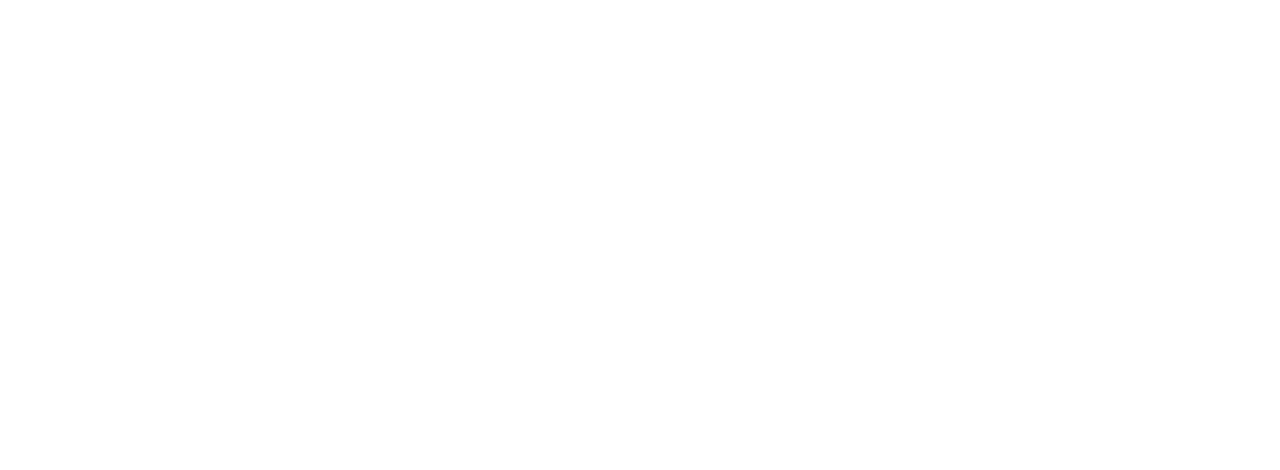
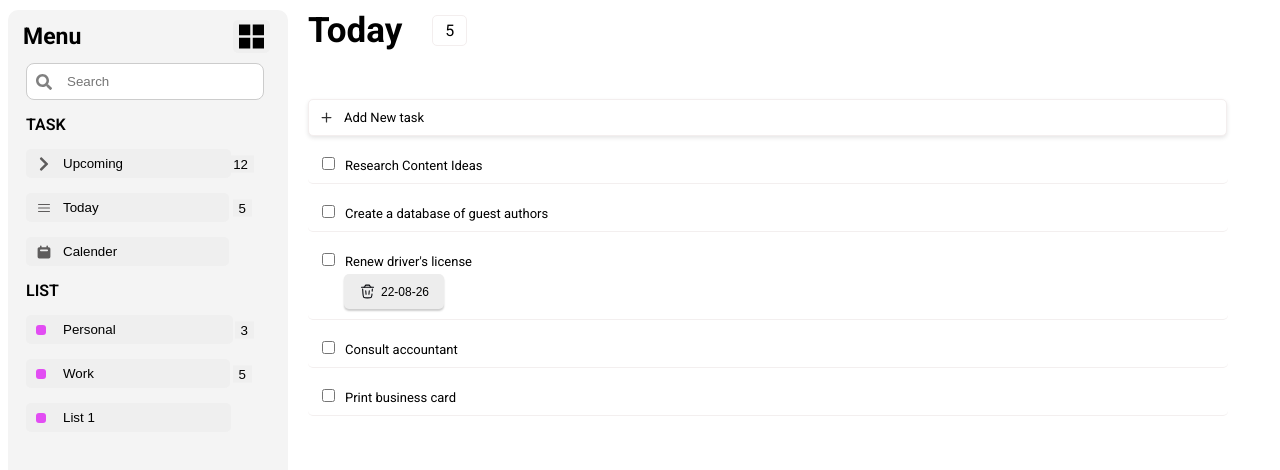
Before and after one commit to Westbrown687/Dove-App, a React (Vite) app in the folder Todolist-App/: page /today in a window 1280 px wide. Before the commit this address had no page. Shown: the top 470 px of the page. Built offline with nearby package versions, Linux system fonts and the light colour scheme.

Commit message:
update-the-upcoming-folder-and-css

```diff
--- a/Todolist-App/src/App.css
+++ b/Todolist-App/src/App.css
@@ -0,0 +1,18 @@
+@import url('https://fonts.googleapis.com/css2?family=Roboto:ital,wght@0,100..900;1,100..900&display=swap');
+
+
+body {
+  margin: 0;
+}
+
+.app-container {
+  display: flex;
+  align-items: flex-start;
+  min-height: 100vh;
+  padding-top: 10px;
+}
+
+.side-bar {
+  width: 280px;
+  flex-shrink: 0;
+}
--- a/Todolist-App/src/App.jsx
+++ b/Todolist-App/src/App.jsx
@@ -1,5 +1,5 @@
 import { BrowserRouter, Routes, Route } from "react-router-dom";
-import { HomePage } from "./HomePage";
+import { Today } from "./today";
 import { SideBar } from "./sidebar";
 import { Upcoming } from "./Upcoming";
 import "./App.css";
@@ -7,11 +7,16 @@
 function App() {
   return (
     <BrowserRouter>
-      <Routes>
-        <Route path="/homepage" element={<HomePage />} />
-        <Route path="/sidebar" element={<SideBar />} />
-        <Route path="/upcoming" element={<Upcoming />} />
-      </Routes>
+      <div className="app-container">
+        <SideBar />
+
+        <main className="body-content">
+          <Routes>
+            <Route path="/today" element={<Today />} />
+            <Route path="/upcoming" element={<Upcoming />} />
+          </Routes>
+        </main>
+      </div>
     </BrowserRouter>
   );
 }
--- a/Todolist-App/src/HomePage.jsx
+++ /dev/null
@@ -1,62 +0,0 @@
-import "./homepage.css";
-import { SideBar } from "./sidebar";
-
-export function HomePage() {
-  return (
-    <>
-      <title>Dove App</title>
-      <div className="app-container">
-        <SideBar />
-        <main className="body-content">
-          <section className="date-con">
-            <div className="today">Today</div>
-            <div className="date">
-              <button className="date-button">5</button>
-            </div>
-          </section>
-
-          <section className="tasks-section">
-            <button className="newtask-con">
-              <img className="plus-img" src="/images/plus-alt.svg" alt="Add" />
-              <span>Add New task</span>
-            </button>
-
-            <div className="activities-container">
-              <div className="activity-item">
-                <input type="checkbox" />
-                <span>Research Content Ideas</span>
-              </div>
-
-              <div className="activity-item">
-                <input type="checkbox" />
-                <span>Create a database of guest authors</span>
-              </div>
-
-              <div className="activity-box">
-                <div>
-                  <input type="checkbox" />
-                  <span>Renew driver's license</span>
-                </div>
-
-                <button className="trash-button">
-                  <img className="trash" src="/images/trash.svg" alt="Delete" />
-                  <span>22-08-26</span>
-                </button>
-              </div>
-
-              <div className="activity-item">
-                <input type="checkbox" />
-                <span>Consult accountant</span>
-              </div>
-
-              <div className="activity-item">
-                <input type="checkbox" />
-                <span>Print business card</span>
-              </div>
-            </div>
-          </section>
-        </main>
-      </div>
-    </>
-  );
-}
--- a/Todolist-App/src/Upcoming.jsx
+++ b/Todolist-App/src/Upcoming.jsx
@@ -1,10 +1,48 @@
+import "./upcoming.css";
+
 export function Upcoming() {
   return (
     <>
       <section className="date-con">
-        <div className="today">Today</div>
+        <div className="upcoming-text">Upcoming</div>
         <div className="date">
-          <button className="date-button">5</button>
+          <button className="date-button">12</button>
+        </div>
+      </section>
+
+      <section className="tasks-section">
+        <button className="newtask-con">
+          <img className="plus-img" src="/images/plus-alt.svg" alt="Add" />
+          <span>Add New task</span>
+        </button>
+
+        <div className="activities-container">
+          <div className="activity-item">
+            <input type="checkbox" />
+            <span>Research Content Ideas</span>
+          </div>
+
+          <div className="activity-item">
+            <input type="checkbox" />
+            <span>Create a database of guest authors</span>
+          </div>
+
+          <div className="activity-box">
+            <div>
+              <input type="checkbox" />
+              <span>Renew driver's license</span>
+            </div>
+
+            <button className="trash-button">
+              <img className="trash" src="/images/trash.svg" alt="Delete" />
+              <span>22-08-26</span>
+            </button>
+          </div>
+
+          <div className="activity-item">
+            <input type="checkbox" />
+            <span>Consult accountant</span>
+          </div>
         </div>
       </section>
     </>
--- a/Todolist-App/src/sidebar.css
+++ b/Todolist-App/src/sidebar.css
@@ -1,9 +1,39 @@
+.side-bar{
+   width: 250px;
+   background-color: rgb(244, 244, 244);
+   border-radius: 10px;
+   margin-right: 20px;
+   margin-left: 8px;
+   height: 1000px;
+}
+.todo-menu{
+  display: flex;
+  align-items: center;
+  margin-top: 10px;
+}
+.menuimg{
+  height: 25px;
+}
+.menu-text{
+  font-size: 23px;
+  font-weight: bold;
+  font-family: roboto, Arial;
+  margin-right: 112px;
+  margin-left: 15px;
+}
+.menu-button{
+ border-radius: 5px;
+ border-style:none;
+padding-top: 4px;
+ font-family: Roboto, Arial;
+ margin-left: 40px;
+}
+
 .search-container {
   position: relative;
   width: 100%;
   margin-top: 10px;
 }
-
 .search {
   width: 85%;
   padding: 10px 10px 10px 40px;
@@ -14,7 +44,6 @@
   outline: none;
   transition: border-color 0.2s ease, box-shadow 0.2s ease;
 }
-
 .search:focus {
   border-color: #b3b3b3;
   box-shadow: 0 0 4px rgba(0, 0, 0, 0.1);
@@ -150,3 +179,7 @@
   margin-left: 18px;
   border: none ;
 }
+.today-link{
+  text-decoration: none;
+  color: inherit;
+}
--- a/Todolist-App/src/sidebar.jsx
+++ b/Todolist-App/src/sidebar.jsx
@@ -27,21 +27,22 @@
         <div>
           <div className="tasks">TASK</div>
           <div>
+            <Link to="/upcoming" className="today-link">
               <div className="upcoming-con">
-              <Link to="/upcoming">
                 <FaChevronRight className="chevron-right" />
                 <button className="upcoming-button">Upcoming</button>
                 <button className="upcoming-digit">12</button>
+              </div>
             </Link>
-            </div>
+
+            <Link to="/today" className="today-link">
               <div className="today-con">
                 <HiBars3 className="hibar" />
-              <button className="today-button">
-                Today
-                <a href="./homepage.jsx"></a>
-              </button>
+                <button className="today-button">Today</button>
                 <button className="today-digit">5</button>
               </div>
+            </Link>
+
             <div className="calender-con">
               <HiCalendar className="calender" />
               <button className="calender-button">Calender</button>
--- /dev/null
+++ b/Todolist-App/src/today.css
@@ -0,0 +1,110 @@
+@import url('https://fonts.googleapis.com/css2?family=Roboto:ital,wght@0,100..900;1,100..900&display=swap');
+.date-con{
+  display: flex;
+  margin-bottom: 48px;
+  align-items: center;
+}
+
+.today{
+  font-size: 35px;
+  font-weight: bold;
+  font-family: roboto, Arial;
+}
+.date-button{
+ padding: 5px 12px;
+ border-radius: 5px;
+ border-style:solid;
+ border-width: 1px;
+ border-color: rgb(243, 238, 238);
+ font-size: 15px;
+ font-family: Roboto, Arial;
+ background-color: white;
+}
+
+
+.plus-img{
+  height: 15px;
+  margin-right: 10px;
+
+}
+.newtask-con{
+  width: 919px;
+  display: flex;
+  align-items: center;
+  padding: 10px 10px;
+  border-radius: 5px;
+  border-style: solid;
+  border-width: 1px;
+  border-color: rgb(243, 238, 238);
+  background-color: white;
+  font-family: roboto, arial;
+  font-size: 13px;
+  margin-bottom: 8px;
+  box-shadow: 0 2px 4px rgba(0, 0, 0, 0.1);
+}
+.activities-container .activity-item{
+ padding: 10px 10px;
+  border-radius: 5px;
+  border-style: solid;
+  border-width: 1px;
+  border-color: rgba(243, 238, 238, 0.925);
+  background-color: white;
+  font-family: roboto, arial;
+  font-size: 13px;
+  border-top: none;
+  border-left: none;
+  border-right: none;
+  margin-bottom: 8px;
+  align-items: center;
+  width: 900px;
+}
+.activities-container .activity-item:hover {
+  box-shadow: 0 2px 4px rgba(0, 0, 0, 0.12);
+}
+.activity-box{
+   padding: 10px 10px;
+  border-radius: 5px;
+  border-style: solid;
+  border-width: 1px;
+  border-color: rgba(243, 238, 238, 0.925);
+  background-color: white;
+  font-family: roboto, arial;
+  font-size: 13px;
+  border-top: none;
+  border-left: none;
+  border-right: none;
+  margin-bottom: 8px;
+  align-items: center;
+  width: 900px;
+}
+.activity-box:hover{
+   box-shadow: 0 2px 4px rgba(0, 0, 0, 0.12);
+}
+.trash{
+  height: 17px;
+  margin-right: 5px;
+}
+input{
+  margin-right: 10px;
+}
+.trash-button{
+  display: flex;
+  width: 100px;
+  align-items: center;
+  height: 35px;
+  justify-content: center;
+  margin-top: 5px;
+  border-radius: 5px;
+  border-width: 1px;
+  border-style: none;
+  margin-left: 26px;
+  font-size: 12px;
+  background-color: rgb(237, 237, 237);
+   box-shadow: 0 2px 2px rgba(0, 0, 0, 0.2);
+  cursor: pointer;
+}
+.trash-button:hover{
+ transition: transform 0.3s ease;
+ transform: translateY(3px);
+ box-shadow: 0 2px 2px rgba(0, 0, 0, 0.2);
+}
--- /dev/null
+++ b/Todolist-App/src/today.jsx
@@ -0,0 +1,59 @@
+import "./today.css";
+
+export function Today() {
+  return (
+    <>
+      <title>Dove App</title>
+
+      <main>
+        <section className="date-con">
+          <div className="today">Today</div>
+          <div className="date">
+            <button className="date-button">5</button>
+          </div>
+        </section>
+
+        <section className="tasks-section">
+          <button className="newtask-con">
+            <img className="plus-img" src="/images/plus-alt.svg" alt="Add" />
+            <span>Add New task</span>
+          </button>
+
+          <div className="activities-container">
+            <div className="activity-item">
+              <input type="checkbox" />
+              <span>Research Content Ideas</span>
+            </div>
+
+            <div className="activity-item">
+              <input type="checkbox" />
+              <span>Create a database of guest authors</span>
+            </div>
+
+            <div className="activity-box">
+              <div>
+                <input type="checkbox" />
+                <span>Renew driver's license</span>
+              </div>
+
+              <button className="trash-button">
+                <img className="trash" src="/images/trash.svg" alt="Delete" />
+                <span>22-08-26</span>
+              </button>
+            </div>
+
+            <div className="activity-item">
+              <input type="checkbox" />
+              <span>Consult accountant</span>
+            </div>
+
+            <div className="activity-item">
+              <input type="checkbox" />
+              <span>Print business card</span>
+            </div>
+          </div>
+        </section>
+      </main>
+    </>
+  );
+}
--- a/Todolist-App/src/homepage.css
+++ b/Todolist-App/src/upcoming.css
@@ -1,58 +1,15 @@
-@import url('https://fonts.googleapis.com/css2?family=Roboto:ital,wght@0,100..900;1,100..900&display=swap');
-
-body{
-  margin: 0;
-}
-.app-container{
-display: flex;
-padding-top: 20px;
-}
-.side-bar{
-   width: 250px;
-   background-color: rgb(244, 244, 244);
-   border-radius: 10px;
-   margin-right: 20px;
-   margin-left: 8px;
-   height: 1000px;
-}
-.todo-menu{
-  display: flex;
-  align-items: center;
-  margin-top: 10px;
-
-}
-.menu-text{
-  font-size: 23px;
-  font-weight: bold;
-  font-family: roboto, Arial;
-  margin-right: 112px;
-  margin-left: 15px;
-}
 .date-con{
   display: flex;
-  margin-bottom: 40px;
+  margin-bottom: 48px;
   align-items: center;
 }
 
-.today{
-  font-size: 25px;
+.upcoming-text{
+  font-size: 35px;
   font-weight: bold;
   font-family: roboto, Arial;
 }
-.date{
-  margin-left: 30px;
-}
 
-.menuimg{
-  height: 23px;
-}
-.menu-button{
- border-radius: 5px;
- border-style:none;
-padding-top: 4px;
- font-family: Roboto, Arial;
- margin-left: 10px;
-}
 .date-button{
  padding: 5px 12px;
  border-radius: 5px;
@@ -62,6 +19,10 @@
  font-size: 15px;
  font-family: Roboto, Arial;
  background-color: white;
+ font-size: 16px;
+}
+.date{
+  margin-left: 30px;
 }
 
 .plus-img{
@@ -84,8 +45,6 @@
   margin-bottom: 8px;
   box-shadow: 0 2px 4px rgba(0, 0, 0, 0.1);
 }
-
-
 .activities-container .activity-item{
  padding: 10px 10px;
   border-radius: 5px;
@@ -102,8 +61,6 @@
   align-items: center;
   width: 900px;
 }
-
-
 .activities-container .activity-item:hover {
   box-shadow: 0 2px 4px rgba(0, 0, 0, 0.12);
 }
```
Lines whose indentation alone changed are shown as unchanged.
